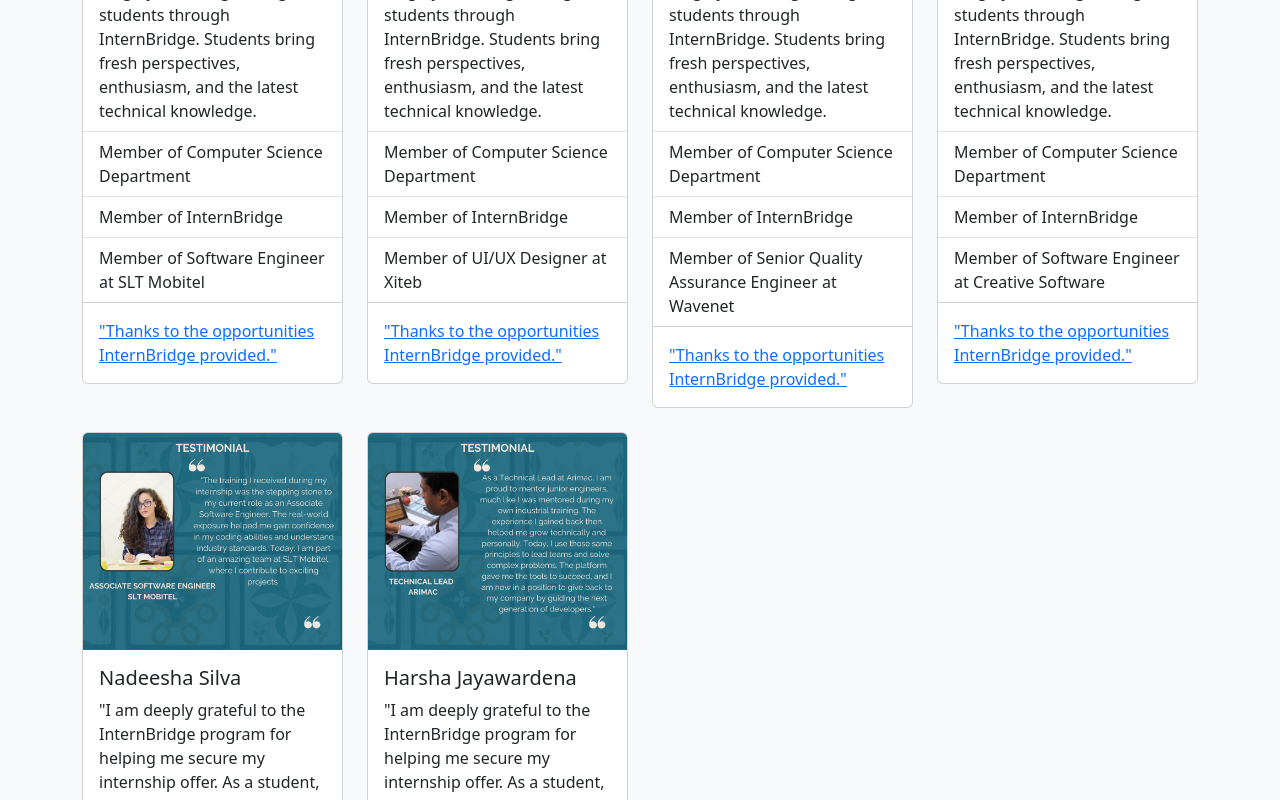
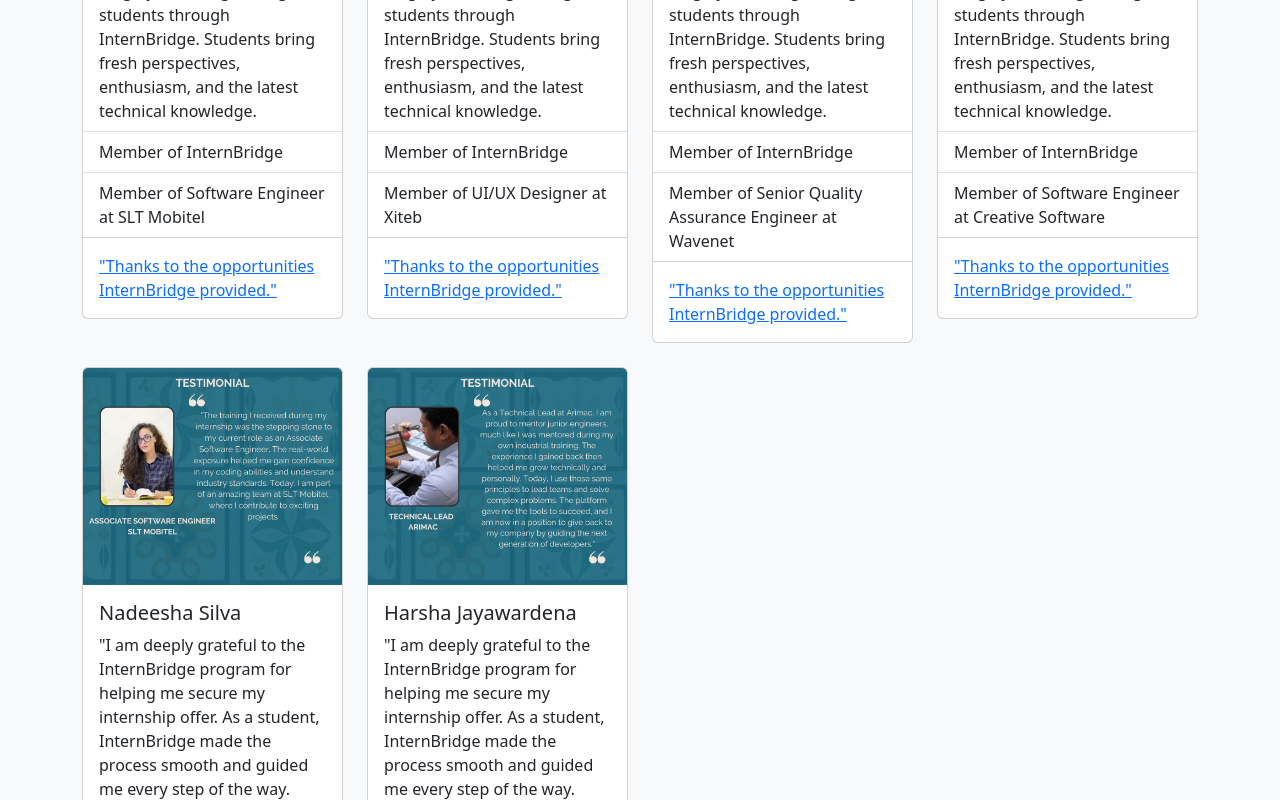
Before and after one commit to DileeshaNuwansara/internBridge, a React (Create React App) app in the folder internBridgeFrontEnd/internbridge-frontend/: page /testimonials in a window 1280 px wide. Shown: the part 800-1600 px from the top of the page. Built offline with nearby package versions, Linux system fonts and the light colour scheme.

Commit message:
added testimonial pages card

```diff
--- a/internBridgeFrontEnd/internbridge-frontend/src/pages/Testimonials/Testimonials.jsx
+++ b/internBridgeFrontEnd/internbridge-frontend/src/pages/Testimonials/Testimonials.jsx
@@ -85,7 +85,6 @@ const Testimonials = () => {
                                     </Card.Body>
                                     <ListGroup className="list-group-flush">
                                         <ListGroup.Item>I highly encourage hiring students through InternBridge. Students bring fresh perspectives, enthusiasm, and the latest technical knowledge.</ListGroup.Item>
-                                        <ListGroup.Item>Member of Computer Science Department</ListGroup.Item>
                                         <ListGroup.Item>Member of InternBridge</ListGroup.Item>
                                         <ListGroup.Item>Member of {testimonial.position}</ListGroup.Item>
                                     </ListGroup>
```
